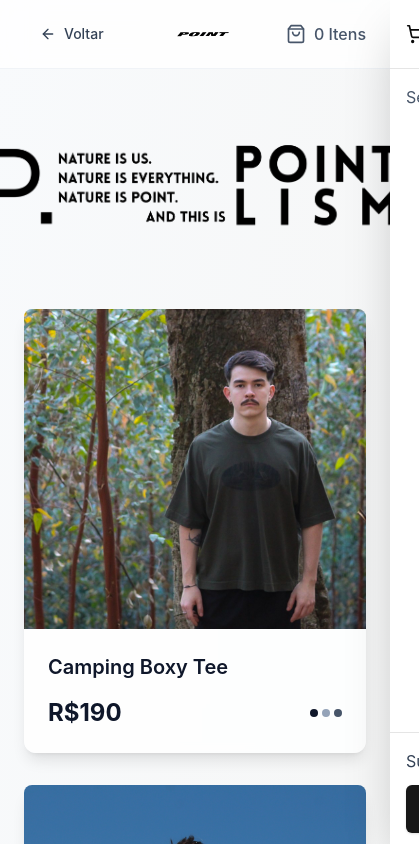
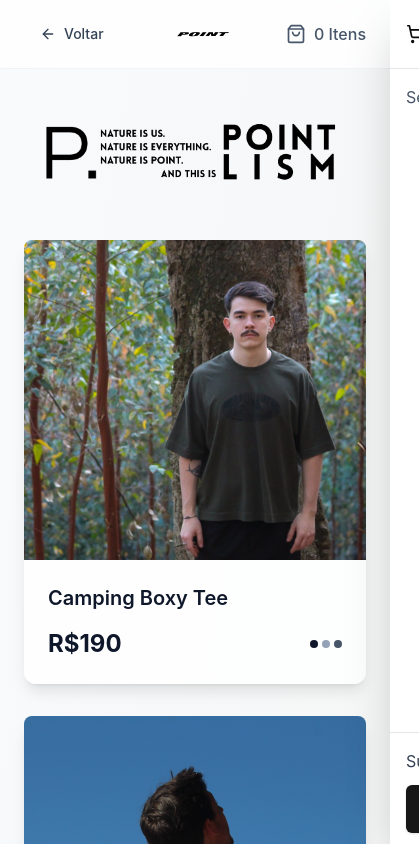
Before and after one commit to victorpalmaa/SitePoint, a React (Create React App) app in the folder frontend/: page /products in a window 390 px wide. Shown: the top 844 px of the page, 419 px wide, since content can reach past the window. Built offline with nearby package versions, Linux system fonts and the light colour scheme.

Commit message:
fix(ui-mobile): logo POINTLISM sem corte na Products, reduzir espaçamento em product/3 (lg:mt-auto), mover aviso 'Obrigatório' abaixo do input no carrinho

```diff
--- a/frontend/src/components/CartSidebar.jsx
+++ b/frontend/src/components/CartSidebar.jsx
@@ -54,6 +54,7 @@
                   <div className="flex-1">
                     <p className="font-medium text-slate-900">{i.name}</p>
                     {i.id === 4 ? (
+                      <div className="flex flex-col gap-1">
                         <div className="flex items-center gap-2">
                           <span className="text-sm text-slate-600">Tamanho:</span>
                           <Input
@@ -65,6 +66,7 @@
                             aria-invalid={!i.size || String(i.size).trim() === ""}
                             aria-label="Tamanho do anel"
                           />
+                        </div>
                         {!i.size && <span className="text-xs text-rose-600">Obrigatório</span>}
                       </div>
                     ) : (
--- a/frontend/src/components/ProductDetailPage.js
+++ b/frontend/src/components/ProductDetailPage.js
@@ -197,7 +197,7 @@
             </Card>
 
           {/* Additional Images */}
-          <div className="grid grid-cols-4 gap-3 mt-auto">
+          <div className="grid grid-cols-4 gap-3 lg:mt-auto">
             {productImages.map((img, index) => (
               <Card
                 key={index}
--- a/frontend/src/components/ProductsPage.js
+++ b/frontend/src/components/ProductsPage.js
@@ -49,12 +49,12 @@
       </header>
 
               <main className="container mx-auto px-6 py-2">
-                <div className="text-center mb-1">
+        <div className="text-center mb-1">
           <div className="flex justify-center mb-2">
             <img
               src="/assets/LOGOS/LOGO POINTLISM.png"
               alt="POINTLISM"
-              className="max-w-md h-auto object-contain"
+              className="w-full max-w-[480px] sm:max-w-[640px] h-auto object-contain px-4"
             />
           </div>
         </div>
```
Lines whose indentation alone changed are shown as unchanged.
